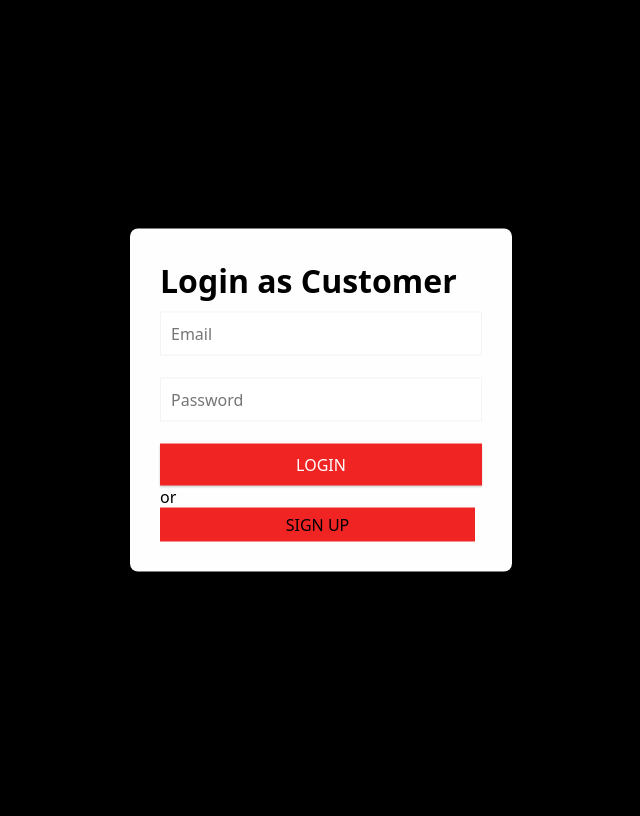
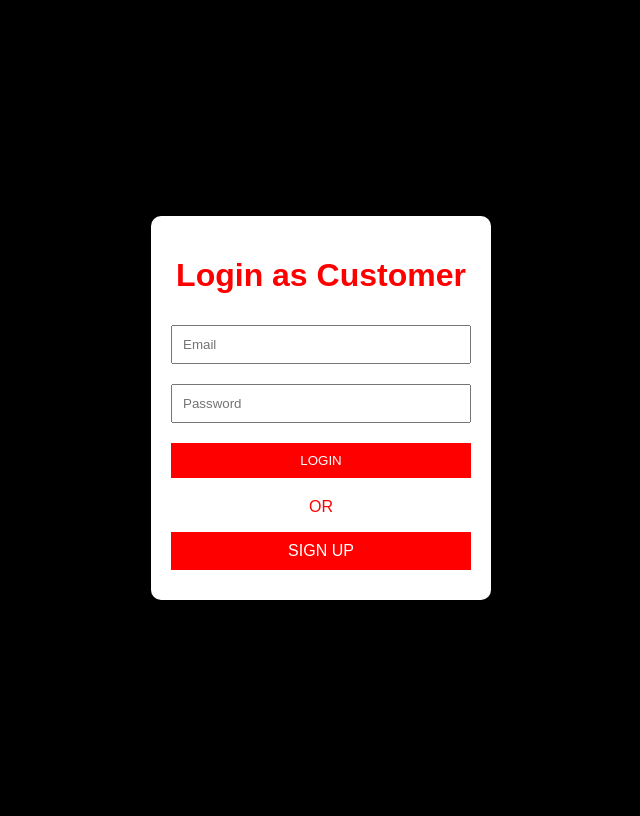
Before and after one commit to SyedArsalan798/flask-food-order-system, a Flask app: page /login in a window 1280 px wide. Shown: the whole page, without its empty margins (319-959 px from the left). Before the commit the page ends 572 px from the top, so only its background shows below. Run offline with Flask 3, Linux system fonts and the light colour scheme.

Commit message:
Changed style and structure

```diff
--- a/app.py
+++ b/app.py
@@ -370,8 +370,8 @@ def userLogout():
     if "Useremail" and "Userpassword" in session:
         session.pop('Useremail', None)
         session.pop('Userpassword', None)
-        return redirect(url_for('login'))
-    return redirect(url_for("login"))
+        return redirect(url_for('frontPage'))
+    return redirect(url_for("frontPage"))
 
 @app.route('/admin/logout')
 def adminLogout():
--- a/static/css/adminStyle.css
+++ b/static/css/adminStyle.css
@@ -91,7 +91,7 @@ input[type='submit']{
 .addProduct a button, .deleteAll a button{
     margin-top: 10px;
     padding: 10px 35px 10px 35px;
-    font-weight:400;
+    font-weight:700;
     font-size:medium;
     box-sizing: border-box;
     background-color: white;
--- a/templates/AllorderDetails.html
+++ b/templates/AllorderDetails.html
@@ -51,7 +51,7 @@
     </div>
 
     {% else %}
-    <p style="text-align: center;font-size: larger;">Customers have't ordered anything yet.</p>
+    <p style="text-align: center;font-size: larger;color: white;">Customers have't ordered anything yet.</p>
 
 {% endif %}
 
--- a/templates/admin.html
+++ b/templates/admin.html
@@ -6,10 +6,10 @@
 
 <span class="addDelete">
 <span class="addProduct">
-<a href="{{ url_for('addFood') }}"><button>ADD FOOD</button></a>
+<a href="{{ url_for('addFood') }}"><button style="background-color: red; color: white;">ADD FOOD</button></a>
 </span>
 <span class="deleteAll">
-    <a href="{{ url_for('deleteAll') }}"><button>DELETE ALL</button></a>
+    <a href="{{ url_for('deleteAll') }}"><button style="background-color: red; color: white;" >DELETE ALL</button></a>
 </span>
 </span>
 
--- a/templates/adminBase.html
+++ b/templates/adminBase.html
@@ -12,7 +12,7 @@
 <body>
 <header>
     <div class="navForAdmin">
-        <div class="logo">Hot and spicy</div>
+        <div class="logo">Hot 'N Spicy</div>
         <div class="menus">
         <a href="{{ url_for('admin') }}">HOME</a>
         <a href="{{ url_for('allCustomers') }}">VIEW CUSTOMER DETAILS</a>
--- a/templates/base.html
+++ b/templates/base.html
@@ -10,7 +10,7 @@
 <body>
     <header>
     <div class="navForhome">
-        <div class="logo">Hot and spicy</div>
+        <div class="logo">Hot 'N Spicy</div>
         <div class="menus">
         <a href="{{ url_for('home') }}">HOME</a>
         <a href="{{ url_for('menu') }}">PRODUCTS</a>
--- a/templates/login.html
+++ b/templates/login.html
@@ -1,4 +1,4 @@
-<!DOCTYPE html>
+<!-- <!DOCTYPE html>
 <html lang="en">
 <head>
     <meta charset="UTF-8">
@@ -18,8 +18,99 @@
             <input type="password" name="Userpassword" id="Userpassword" placeholder="Password" required><br><br>
             <input type="submit" value="LOGIN">
         </form>
-        <p>   or    </p>
+        <p>   OR    </p>
         <a href="{{ url_for('signup') }}"> <button>SIGN UP</button></a>
     </div>
 </body>
+</html> -->
+
+<!-- <!DOCTYPE html>
+<html lang="en">
+<head>
+    <meta charset="UTF-8">
+    <meta http-equiv="X-UA-Compatible" content="IE=edge">
+    <meta name="viewport" content="width=device-width, initial-scale=1.0">
+    <title>Login</title>
+</head>
+<body style="background-color: black; color: white; font-family: Arial, sans-serif; display: flex; justify-content: center; align-items: center; height: 100vh;">
+    <div class="FormContent" style="width: 300px; text-align: center;">
+        <form action="#" method="post" style="background-color: white; padding: 20px; border-radius: 10px;">
+            {% if flag %}
+                <span style="color: white; background-color: rgb(253, 91, 91); padding: 10px; border-radius: 5px; display: block; margin-bottom: 20px;">Invalid credentials provided</span>
+            {% endif %}
+            <h1 style="color: black;">Login as Customer</h1>
+            <input type="email" name="Useremail" id="Useremail" placeholder="Email" required style="padding: 10px; margin: 10px 0; width: 100%; box-sizing: border-box;"><br>
+            <input type="password" name="Userpassword" id="Userpassword" placeholder="Password" required style="padding: 10px; margin: 10px 0; width: 100%; box-sizing: border-box;"><br>
+            <input type="submit" value="LOGIN" style="background-color: red; color: white; padding: 10px; margin: 5px 0; width: 100%; border: none; cursor: pointer;">
+            <p style="color: red; margin-top: 10px;">   </p>
+        </form>
+        <a href="{{ url_for('signup') }}" style="text-decoration: none; display: block; margin-top: -60px;width: 70%;"><button style="background-color: red; color: white; padding: 10px; margin: 10px 0; width: 100%; border: none; cursor: pointer;">SIGN UP</button></a>
+    </div>
+</body>
+</html> -->
+
+<!DOCTYPE html>
+<html lang="en">
+<head>
+<meta charset="UTF-8">
+<meta http-equiv="X-UA-Compatible" content="IE=edge">
+<meta name="viewport" content="width=device-width, initial-scale=1.0">
+<title>Login</title>
+<style>
+    body {
+        background-color: black;
+        color: white;
+        font-family: Arial, sans-serif;
+        display: flex;
+        justify-content: center;
+        align-items: center;
+        height: 100vh;
+    }
+    .form-content {
+        width: 300px;
+        text-align: center;
+        background-color: white;
+        padding: 20px;
+        border-radius: 10px;
+    }
+    .input-field, .action-button {
+        padding: 10px;
+        margin: 10px 0;
+        width: 100%;
+        box-sizing: border-box;
+    }
+    .action-button {
+        background-color: red;
+        color: white;
+        border: none;
+        cursor: pointer;
+        text-decoration: none;
+        display: block; /* Ensures the link takes full width like a button */
+    }
+    .error-message {
+        color: black; /* Changed for visibility */
+        background-color: rgb(253, 91, 91);
+        padding: 10px;
+        border-radius: 5px;
+        display: block;
+        margin-bottom: 20px;
+    }
+</style>
+</head>
+<body>
+<div class="form-content">
+    <form action="#" method="post">
+        {% if flag %}
+        <span class="error-message">Invalid credentials provided</span>
+        {% endif %}
+        <h1 style="color: red;">Login as Customer</h1>
+        <input type="email" name="Useremail" id="Useremail" placeholder="Email" required class="input-field"><br>
+        <input type="password" name="Userpassword" id="Userpassword" placeholder="Password" required class="input-field"><br>
+        <input type="submit" value="LOGIN" class="action-button">
+    </form>
+    <p style="color: red; margin-top: 20px;">OR</p>
+    <!-- Moved the sign-up link outside the form but still within the centering context -->
+    <a href="{{ url_for('signup') }}" class="action-button">SIGN UP</a>
+</div>
+</body>
 </html>
--- a/templates/orderDetails.html
+++ b/templates/orderDetails.html
@@ -49,7 +49,7 @@
         {% endfor %}
     </div>
     {% else %}
-    <p style="text-align: center;font-size: larger;">You haven't ordered any thing yet.</p>
+    <p style="text-align: center;font-size: larger;color: white;">You haven't ordered any thing yet.</p>
 
 {% endif %}
     <!-- <script>
```
Also changed, not shown: templates/adminLogin.html (+24 -1 lines), templates/menu.html (+31 -9 lines), foodSystem.db, static/images/Burger.png (added), static/images/Canva_Design.png (added), static/images/logo.png, static/images/roll.png (added).
